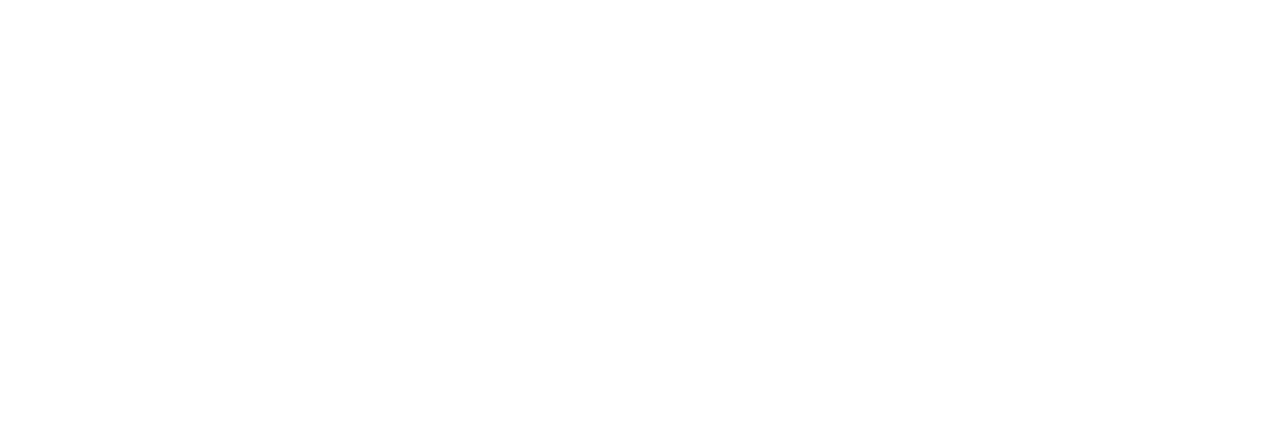
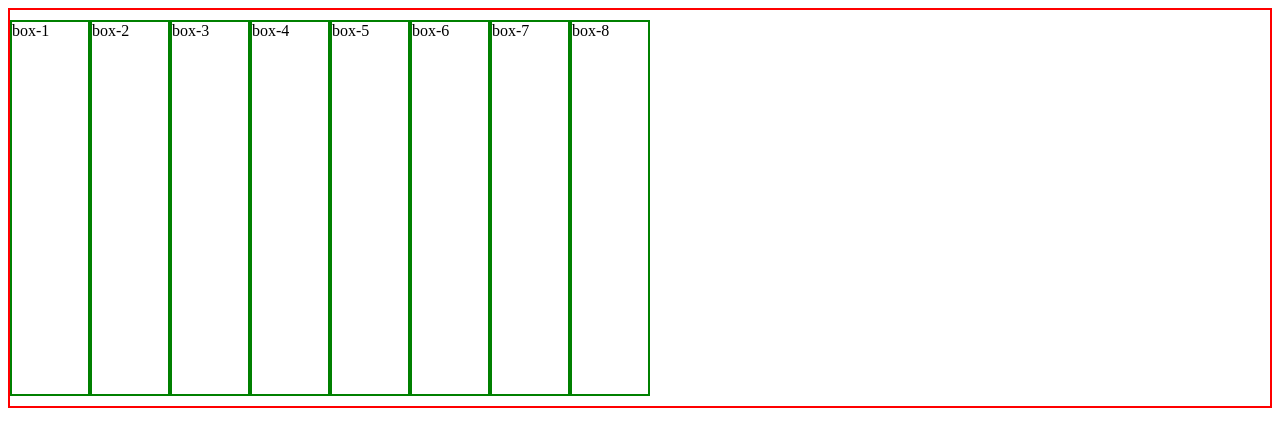
Before and after one commit to pradhumn14/WebDev-Anuj-Bhaiya, a plain HTML site: page learncss/11. flexbox/index.html in a window 1280 px wide. Drawn offline with Linux system fonts and the light colour scheme.

Commit message:
lecture-11

```diff
--- a/learncss/11. flexbox/index.html
+++ b/learncss/11. flexbox/index.html
@@ -4,9 +4,21 @@
     <meta charset="UTF-8">
     <meta http-equiv="X-UA-Compatible" content="IE=edge">
     <meta name="viewport" content="width=device-width, initial-scale=1.0">
-    <title>Document</title>
+    <title>Flexbox</title>
+    <link rel="stylesheet" href="style.css">
 </head>
 <body>
 
+    <div class="container">
+        <div class="box">box-1</div>
+        <div class="box">box-2</div>
+        <div class="box">box-3</div>
+        <div class="box">box-4</div>
+        <div class="box">box-5</div>
+        <div class="box">box-6</div>
+        <div class="box">box-7</div>
+        <div class="box">box-8</div>
+    </div>
+
 </body>
 </html>
--- a/learncss/11. flexbox/style.css
+++ b/learncss/11. flexbox/style.css
@@ -0,0 +1,18 @@
+
+* {
+    box-sizing: border-box;
+}
+
+.container {
+    height: 400px;
+    border: 2px solid red;
+    display: flex;
+    /* flex-direction: column-reverse; */
+    flex-wrap: wrap;
+}
+
+.box {
+    border: 2px solid green;
+    margin: 10px 0;
+    width: 80px;
+}
```
